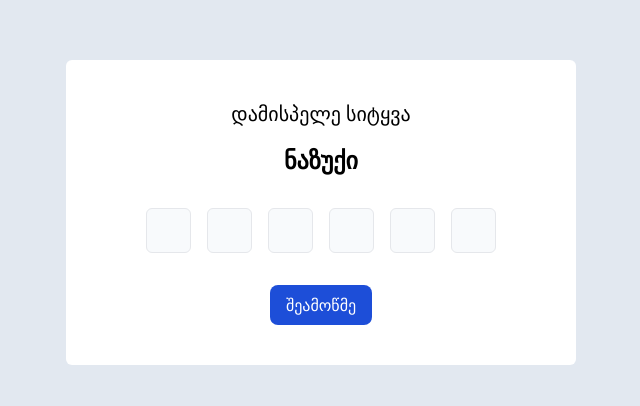
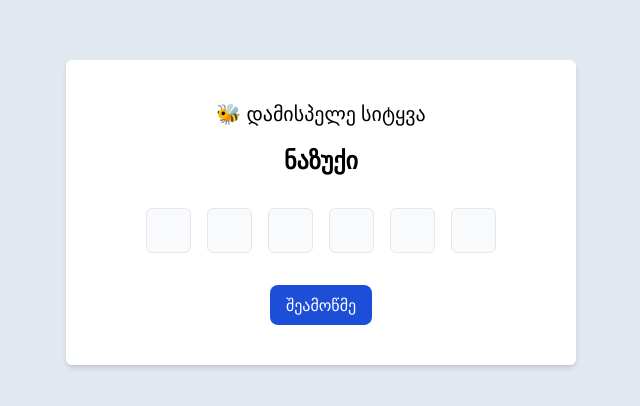
Before and after one commit to lukakilai/spelling-bee, a Next.js app: page / in a window 1280 px wide. Shown: the part 188-594 px from the top of the page, without its empty margins (319-959 px from the left). Built offline with nearby package versions, Linux system fonts and the light colour scheme.

Commit message:
add success state & Head

```diff
--- a/components/Buttons/CheckButton.js
+++ b/components/Buttons/CheckButton.js
@@ -4,7 +4,7 @@ export default function CheckButton({ onClick }) {
   return (
     <button
       type="button"
-      className="px-4 py-2 bg-blue-700 hover:bg-blue-600 hover:shadow-md transition-all duration-75 text-white rounded-lg"
+      className="px-4 py-2 bg-blue-700 hover:bg-blue-600 hover:shadow-md transition-all duration-150 text-white rounded-lg"
       onClick={onClick}
     >
       შეამოწმე
--- a/components/Buttons/RefreshButton.js
+++ b/components/Buttons/RefreshButton.js
@@ -4,7 +4,7 @@ export default function RefreshButton({ onClick }) {
   return (
     <button
       type="button"
-      className="px-4 py-2 bg-orange-700 hover:bg-orange-600 hover:shadow-md transition-all duration-75 text-white rounded-lg"
+      className="px-4 py-2 bg-orange-500 hover:bg-orange-400 hover:shadow-md transition-all duration-150 text-white rounded-lg"
       onClick={onClick}
     >
       სხვა სიტყვა
--- a/components/Header.js
+++ b/components/Header.js
@@ -1,10 +1,20 @@
-import React from "react";
+import React, { Fragment } from "react";
 
-export default function Header({ wordToSpell }) {
+export default function Header({ wordToSpell, allMatch }) {
   return (
     <div className="w-full flex flex-col justify-start items-center space-y-4 mb-8">
-      <p className="text-xl">დამისპელე სიტყვა</p>
-      <p className="font-bold text-2xl">{wordToSpell}</p>
+      {!allMatch && (
+        <Fragment>
+          <p className="text-xl">🐝 დამისპელე სიტყვა</p>
+          <p className="font-bold text-2xl">{wordToSpell}</p>
+        </Fragment>
+      )}
+      {allMatch && (
+        <Fragment>
+          <p className="text-xl">ყოჩაღ! შენ წარმატებით დასპელე</p>
+          <p className="font-bold text-2xl">{wordToSpell}</p>
+        </Fragment>
+      )}
     </div>
   );
 }
--- a/components/LetterInput.js
+++ b/components/LetterInput.js
@@ -9,14 +9,16 @@ export default function LetterInput({
   wordToSpell,
   attempt,
   handleKeyUp,
+  allMatch,
 }) {
   return (
     <input
+      disabled={allMatch}
       type="text"
       name={index}
       id={index}
       maxLength={1}
-      className={`border bg-slate-50 w-[45px] aspect-square rounded-md text-center text-lg focus:outline focus:outline-offset-0 focus:outline-sky-400
+      className={`border bg-slate-50 w-[45px] aspect-square rounded-md text-center text-lg focus:outline focus:outline-offset-0 focus:outline-sky-400 disabled:opacity-40
                   ${
                     isDirty &&
                     attempt[index] !== wordToSpell[index] &&
--- a/components/WordInputContainer.js
+++ b/components/WordInputContainer.js
@@ -34,7 +34,6 @@ export default function WordInputContainer({
       .map((letter, index) => letter === wipAttempt[index]);
 
     if (lettersMatch.every((match) => match === true)) {
-      alert("სგ");
       setAllMatch(true);
     }
   }
@@ -49,7 +48,7 @@ export default function WordInputContainer({
         {wordToSpell.split("").map((letter, index) => (
           <LetterInput
             key={`${letter}-${index}`}
-            {...{ index, isDirty, wordToSpell, attempt, handleKeyUp }}
+            {...{ index, isDirty, wordToSpell, attempt, handleKeyUp, allMatch }}
           />
         ))}
       </div>
--- a/pages/index.js
+++ b/pages/index.js
@@ -1,4 +1,5 @@
-import { useEffect, useState } from "react";
+import Head from "next/head";
+import { Fragment, useEffect, useState } from "react";
 import { isMobile } from "react-device-detect";
 
 import { Header, WordInputContainer } from "../components";
@@ -15,13 +16,18 @@ export default function Home() {
   }, []);
 
   return (
+    <Fragment>
+      <Head>
+        <title>🐝 სპელინგბი</title>
+      </Head>
       <div className="w-full h-screen bg-slate-200 grid place-items-center px-10">
         {wordToSpell && (
-        <div className="w-full sm:w-[510px] px-5 py-10 sm:p-15 bg-white rounded-md">
-          <Header wordToSpell={wordToSpell} />
+          <div className="w-full sm:w-[510px] px-5 py-10 sm:p-15 bg-white rounded-md shadow-md">
+            <Header {...{ wordToSpell, allMatch }} />
             <WordInputContainer {...{ wordToSpell, allMatch, setAllMatch }} />
           </div>
         )}
       </div>
+    </Fragment>
   );
 }
```
Lines whose indentation alone changed are shown as unchanged.
